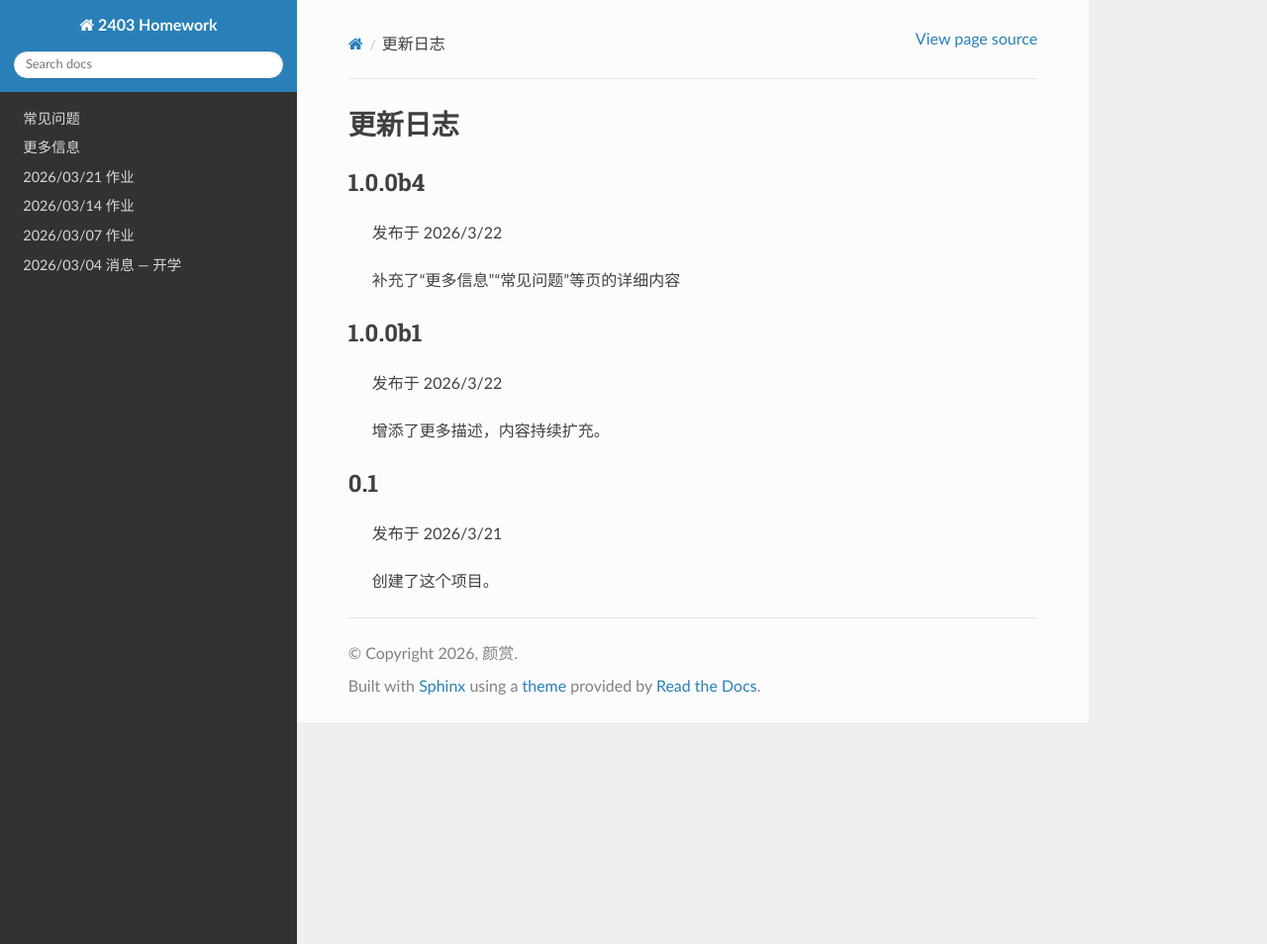
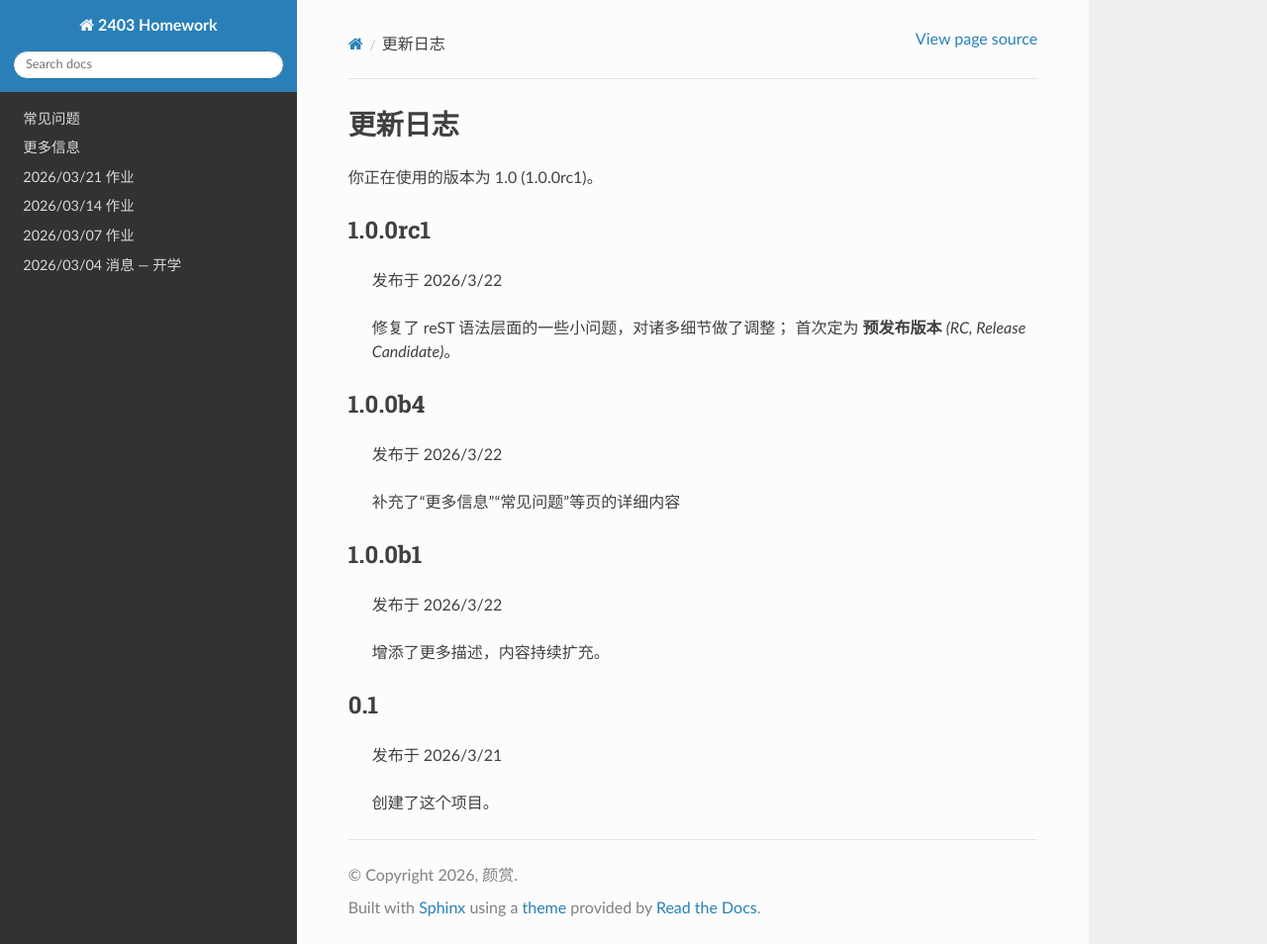
Before and after one commit to Sail-in-1024/2403-Homework, a Sphinx documentation site: the page built from docs/source/updatelogs.rst, in a window 1280 px wide and 954 px high. Shown: the whole window at 99% size. Built offline with Sphinx 7.4.7 and the Read the Docs theme 3.1.0, drawn with Linux system fonts in a browser that asks for light colours.

Commit message:
更新 updatelogs.rst

```diff
--- a/docs/source/updatelogs.rst
+++ b/docs/source/updatelogs.rst
@@ -1,5 +1,14 @@
 更新日志
 ========
+
+你正在使用的版本为 |release| (|version|)。
+
+1.0.0rc1
+--------
+   发布于 2026/3/22
+
+   修复了 reST 语法层面的一些小问题，对诸多细节做了调整；
+   首次定为 **预发布版本** *(RC, Release Candidate)*。
 
 1.0.0b4
 -------
```
